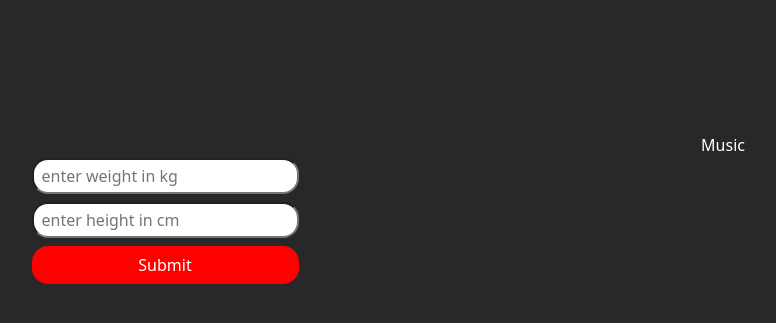
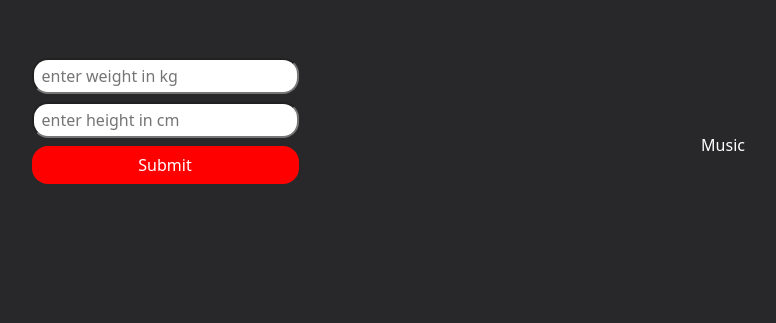
Before and after one commit to pranavp-work/bmi-calc, a React (Vite) app: page / in a window 1280 px wide. Shown: the part 255-578 px from the top of the page, without its empty margins (196-972 px from the left). Built offline with nearby package versions, Linux system fonts and the light colour scheme.

Commit message:
code fixed

```diff
--- a/src/App.jsx
+++ b/src/App.jsx
@@ -51,9 +51,9 @@ function App() {
     <>
       <div className="App p-5 d-flex justify-content-center align-items-center" style={{ minHeight: '100vh', width: '100%', background: '#28282B', color: 'white' }}>
         <div className="row container">
-          <div className="col-md-6 col-12 d-flex flex-column align-items-between">
+          <div className="col-md-6 col-12 d-flex flex-column align-items-between justify-content-center">
             {/* <h2 className='text-center'>BMI</h2> */}
-            <div className="bmi-form d-flex flex-column align-items-center" style={{marginTop: '200px'}}>
+            <div className="bmi-form d-flex flex-column align-items-center" style={{marginTop: '0px'}}>
               <input type="text" placeholder='enter weight in kg' className='w-50 rounded-4 mt-2 px-2 py-1' value={weight} onChange={(e) => setWeight(e.target.value)} />
               <input type="text" placeholder='enter height in cm' className='w-50 rounded-4 mt-2 px-2 py-1' value={height} onChange={(e) => setHeight(e.target.value)} />
 
```
